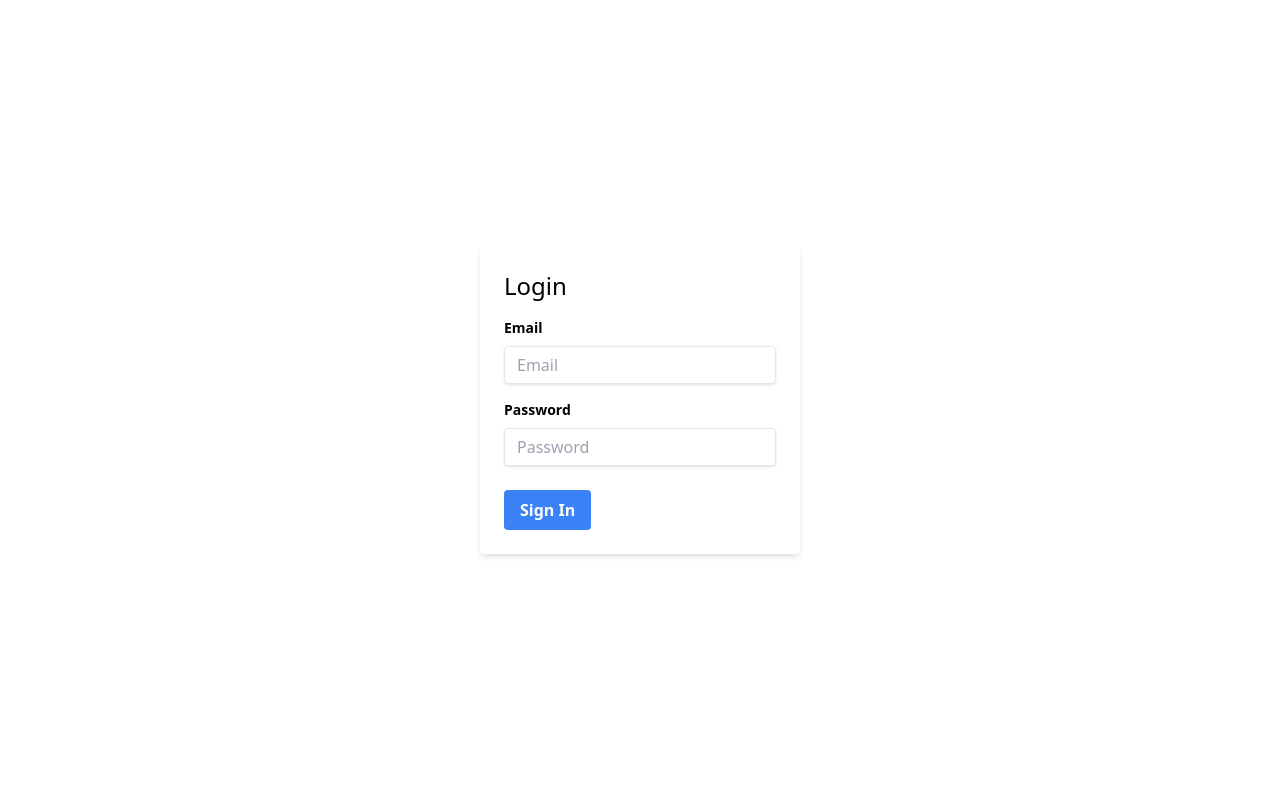
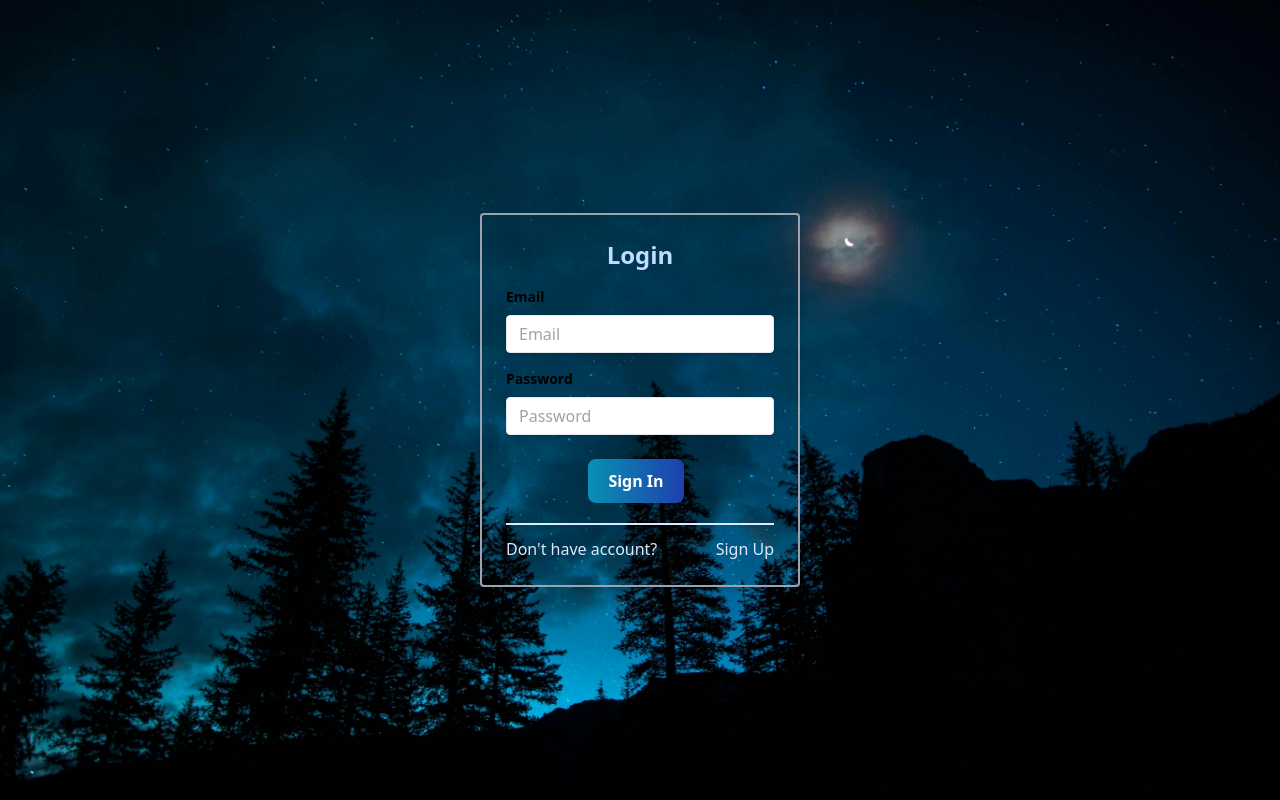
Before and after one commit to RifnaC/Kanban-App, a React (Vite) app in the folder client/: page /login in a window 1280 px wide. Built offline with nearby package versions, Linux system fonts and the light colour scheme.

Commit message:
update the project

```diff
--- a/client/package.json
+++ b/client/package.json
@@ -11,6 +11,7 @@
   },
   "dependencies": {
     "@heroicons/react": "^2.1.3",
+    "axios": "^1.7.2",
     "react": "^18.2.0",
     "react-beautiful-dnd": "^13.1.1",
     "react-dom": "^18.2.0",
--- a/client/src/components/Login.jsx
+++ b/client/src/components/Login.jsx
@@ -1,20 +1,47 @@
+import Axios  from "axios";
+import { useState } from "react"
+import { Link, useNavigate } from "react-router-dom";
 
 export const Login = () => {
+  const [email, setEmail] =useState("");
+  const [password, setPassword] =useState("");
+  const navigate = useNavigate();
+  const handleSubmit = (e) =>{
+    e.preventDefault();
+    Axios.post('http://localhost:3000/auth/signin',{
+      email,
+      password
+    }).then(response => {
+      if(response.status === 200){
+        navigate("/home")
+      }
+    }).catch(err => console.log(err))
+  }
+
   return (
-    <div className="flex items-center justify-center h-screen">
-      <form className="bg-white p-6 rounded shadow-md w-80">
-        <h2 className="text-2xl mb-4">Login</h2>
+    <div className="flex items-center justify-center h-screen bg-hero bg-cover">
+      <form className="bg-transparent border-2 border-gray-400 p-6 rounded shadow-md w-80"
+      onSubmit={handleSubmit}>
+        <h2 className="text-2xl font-bold text-center mb-4 text-blue-200">Login</h2>
         <div className="mb-4">
           <label className="block text-sm font-bold mb-2" htmlFor="email">Email</label>
-          <input className="shadow appearance-none border rounded w-full py-2 px-3 text-gray-700 leading-tight focus:outline-none focus:shadow-outline" id="email" type="email" placeholder="Email" />
+          <input className="shadow appearance-none border rounded w-full py-2 px-3 text-gray-700 leading-tight focus:outline-none focus:shadow-outline" id="email" type="email" placeholder="Email"
+          onChange={(e) => setEmail(e.target.value)} />
         </div>
         <div className="mb-6">
           <label className="block text-sm font-bold mb-2" htmlFor="password">Password</label>
-          <input className="shadow appearance-none border rounded w-full py-2 px-3 text-gray-700 leading-tight focus:outline-none focus:shadow-outline" id="password" type="password" placeholder="Password" />
+          <input className="shadow appearance-none border rounded w-full py-2 px-3 text-gray-700 leading-tight focus:outline-none focus:shadow-outline" id="password"
+          onChange={(e) => setPassword(e.target.value)}
+          type="password" placeholder="Password" />
         </div>
-        <div className="flex items-center justify-between">
-          <button className="bg-blue-500 hover:bg-blue-700 text-white font-bold py-2 px-4 rounded focus:outline-none focus:shadow-outline" type="button">Sign In</button>
+        <div className="flex items-center justify-center">
+          <button type="submit" className="text-white bg-gradient-to-r from-cyan-600 to-blue-800 hover:bg-gradient-to-bl focus:ring-4 focus:outline-none focus:ring-cyan-300 dark:focus:ring-cyan-800 rounded-lg text-md px-5 py-2.5 text-center me-2 mb-2 font-bold">Sign In</button>
         </div>
+        <div className="mt-3 border-t-2 border-blue-100 "></div>
+        <div className="flex justify-between text-blue-100 mt-3">
+          <p>Don't have account?</p>
+          <Link to="/signup" className="hover:text-blue-400">Sign Up</Link>
+          </div>
       </form>
     </div>
 
--- a/client/src/components/SignUp.jsx
+++ b/client/src/components/SignUp.jsx
@@ -1,24 +1,72 @@
-// import bgImg from "
+import { useState } from "react";
+import Axios from "axios"
+import { Link, useNavigate } from "react-router-dom";
 export const SignUp = () => {
+  const [name, setName] = useState("");
+  const [email, setEmail] = useState("");
+  const [password, setPassword] = useState("");
+  const [confirmPassword, setConfirmPassword] = useState("");
+  const navigate = useNavigate()
+  const  handleSumbit =(e)=>{
+    e.preventDefault();
+    Axios.post("http://localhost:3000/auth/signup",{name, email, password, confirmPassword})
+    .then((response) =>{
+      if(response.status === 200){
+        navigate('/login')
+      }
+    })
+    .catch((err) => console.log(err))
+
+  }
   return (
     <div className="flex items-center justify-center bg-hero bg-cover h-screen">
-      <form className="bg-transparent p-6 rounded shadow-md w-80">
-        <h2 className="text-2xl mb-4">Sign Up</h2>
+      <form className="bg-transparent border-2 border-gray-400 p-6 rounded shadow-md w-80" onSubmit={handleSumbit}>
+        <h2 className="text-2xl text-center font-bold mb-4 text-blue-100">Sign Up</h2>
+        <div className="mb-4">
+          <label className="block text-sm font-bold mb-2" htmlFor="name">Name</label>
+          <input
+          className="shadow appearance-none border rounded w-full py-2 px-3 text-gray-700 leading-tight focus:outline-none focus:shadow-outline"
+          id="name"
+          type="text"
+          placeholder="Name"
+          onChange={(e) => setName(e.target.value)}/>
+        </div>
         <div className="mb-4">
           <label className="block text-sm font-bold mb-2" htmlFor="email">Email</label>
-          <input className="shadow appearance-none border rounded w-full py-2 px-3 text-gray-700 leading-tight focus:outline-none focus:shadow-outline" id="email" type="email" placeholder="Email" />
+          <input
+          className="shadow appearance-none border rounded w-full py-2 px-3 text-gray-700 leading-tight focus:outline-none focus:shadow-outline"
+          id="email"
+          type="email"
+          placeholder="Email"
+          onChange={(e) => setEmail(e.target.value)}/>
         </div>
         <div className="mb-4">
           <label className="block text-sm font-bold mb-2" htmlFor="password">Password</label>
-          <input className="shadow appearance-none border rounded w-full py-2 px-3 text-gray-700 leading-tight focus:outline-none focus:shadow-outline" id="password" type="password" placeholder="Password" />
+          <input
+          className="shadow appearance-none border rounded w-full py-2 px-3 text-gray-700 leading-tight focus:outline-none focus:shadow-outline"
+          id="password"
+          type="password"
+          placeholder="Password"
+          onChange={(e) => setPassword(e.target.value)}/>
         </div>
         <div className="mb-6">
           <label className="block text-sm font-bold mb-2" htmlFor="confirm-password">Confirm Password</label>
-          <input className="shadow appearance-none border rounded w-full py-2 px-3 text-gray-700 leading-tight focus:outline-none focus:shadow-outline" id="confirm-password" type="password" placeholder="Confirm Password" />
+          <input
+          className="shadow appearance-none border rounded w-full py-2 px-3 text-gray-700 leading-tight focus:outline-none focus:shadow-outline"
+          id="confirm-password"
+          type="password"
+          placeholder="Confirm Password"
+          onChange={(e) => setConfirmPassword(e.target.value)}/>
         </div>
-        <div className="flex items-center justify-between">
-          <button className="bg-blue-500 hover:bg-blue-700 text-white font-bold py-2 px-4 rounded focus:outline-none focus:shadow-outline" type="button">Sign Up</button>
+        <div className="flex items-center justify-center">
+          <button type="submit" className="text-white bg-gradient-to-r from-cyan-600 to-blue-800 hover:bg-gradient-to-bl focus:ring-4 focus:outline-none focus:ring-cyan-300 dark:focus:ring-cyan-800 rounded-lg text-md px-5 py-2.5 text-center me-2 mb-2 font-bold">Sign Up</button>
         </div>
+        <div className="mt-3 border-t-2 border-blue-100 "></div>
+        <div className="flex justify-between text-blue-100 mt-3">
+
+          <p>Already have an Account?</p>
+          <Link to="/login" className="hover:text-blue-400">Login</Link>
+          </div>
       </form>
     </div>
   );
```
Also changed, not shown: 1 other file (tests, documents, lock files or other folders).
